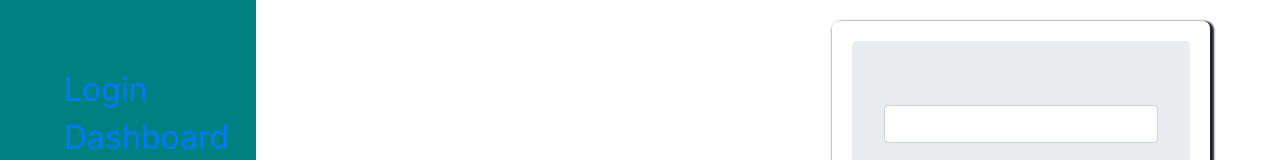
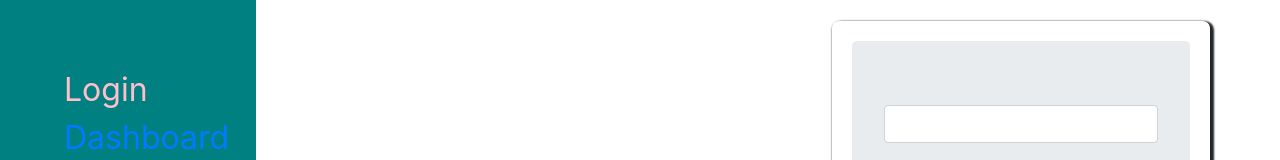
Before and after one commit to rajibkhan976/ReactU2RajKha, a React (Create React App) app: page / in a window 1280 px wide. Shown: the part 139-299 px from the top of the page. Built offline with nearby package versions, Linux system fonts and the light colour scheme.

Commit message:
proptypes and Navlink added

```diff
--- a/src/App.js
+++ b/src/App.js
@@ -2,6 +2,7 @@ import React, { Component } from 'react';
 import './App.css';
 import NavBarComponent from './components/NavBarComponent';
 
+//this class shows the NavBarComponent
 class App extends Component {
   render() {
     return (
--- a/src/components/NavBarComponent.js
+++ b/src/components/NavBarComponent.js
@@ -11,9 +11,9 @@ class NavBarComponent extends Component {
       <Router>
         <div className="sideBar">
           <nav className="menu">
-            <Link to="/">Login</Link> <br/>
-            <Link to="/dashboard">Dashboard</Link> <br/>
-            <Link to="/user">User</Link> <br/>
+            <NavLink to="/" activeStyle={{color: 'pink'}}>Login</NavLink> <br/>
+            <NavLink to="/dashboard" activeStyle={{color: 'pink'}}>Dashboard</NavLink> <br/>
+            <NavLink to="/user" activeStyle={{color: 'pink'}}>User</NavLink>
           </nav>
             <Route path="/" exact component={LoginScreenComponent} />
             <Route path="/dashboard" component={DashboardScreenComponent} />
```
Also changed, not shown: src/components/UserComponent.js (+6 -1 lines).
